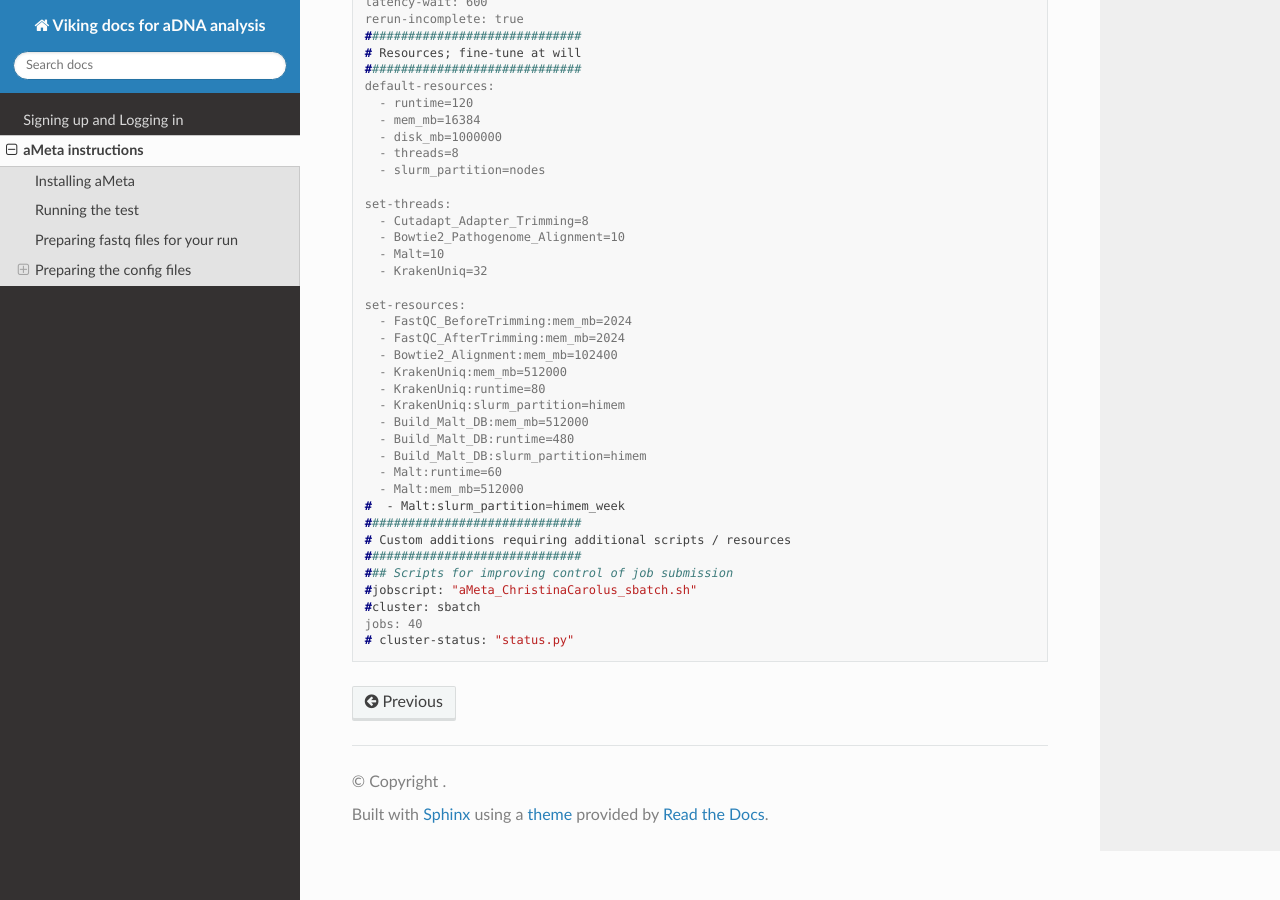
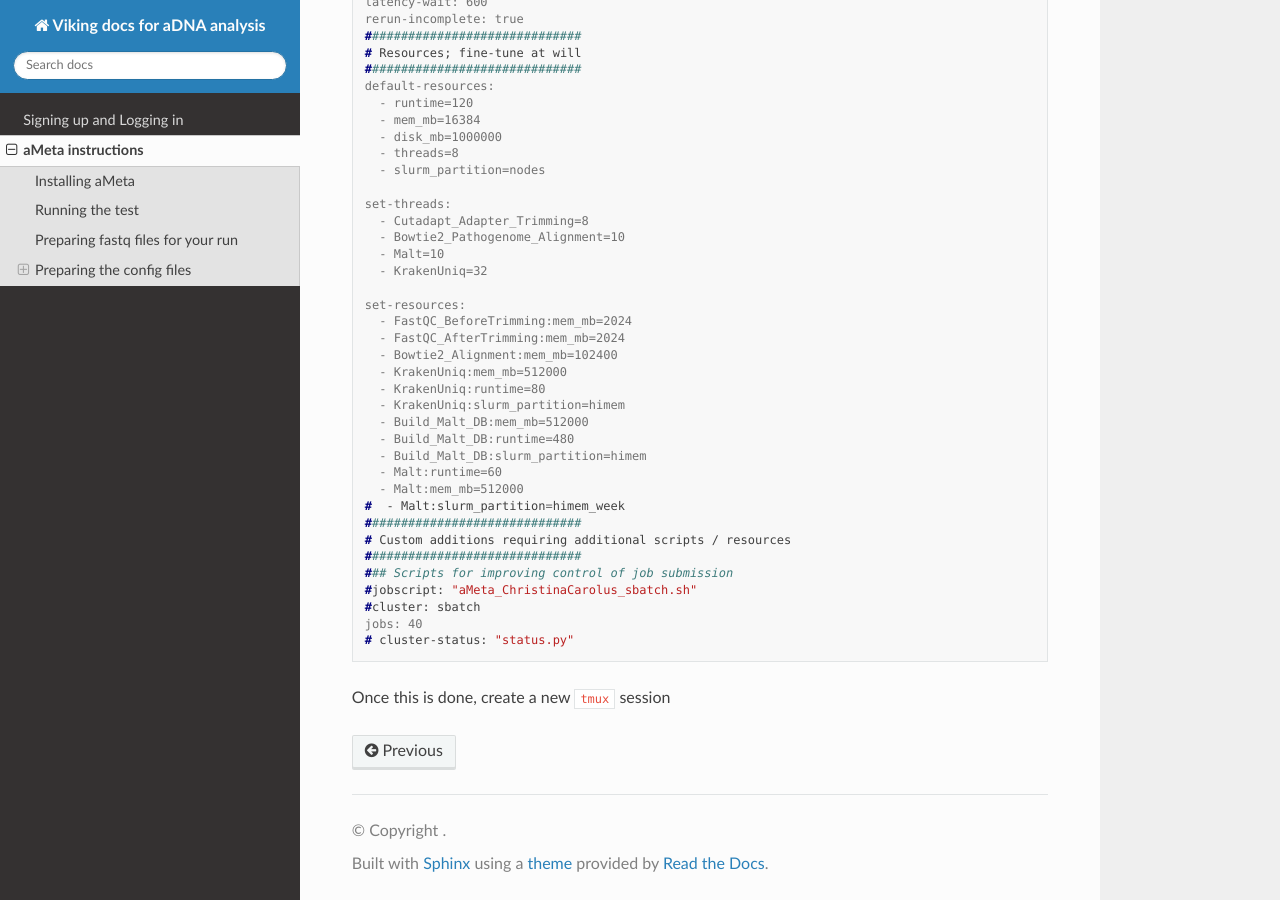
Before and after one commit to surabhiranavat/Viking2_instructions, a Sphinx documentation site: the page built from docs/source/aMeta.rst, in a window 1280 px wide and 900 px high, scrolled down 2620 px. Built offline with Sphinx 7.4.7 and the Read the Docs theme 3.1.0, drawn with Linux system fonts in a browser that asks for light colours.

Commit message:
Update aMeta.rst

```diff
--- a/docs/source/aMeta.rst
+++ b/docs/source/aMeta.rst
@@ -164,3 +164,5 @@ This is where you need to modify the runtime, resources, slurm partitions etc.
    #cluster: sbatch
    jobs: 40
    # cluster-status: "status.py"
+
+Once this is done, create a new ``tmux`` session
```
